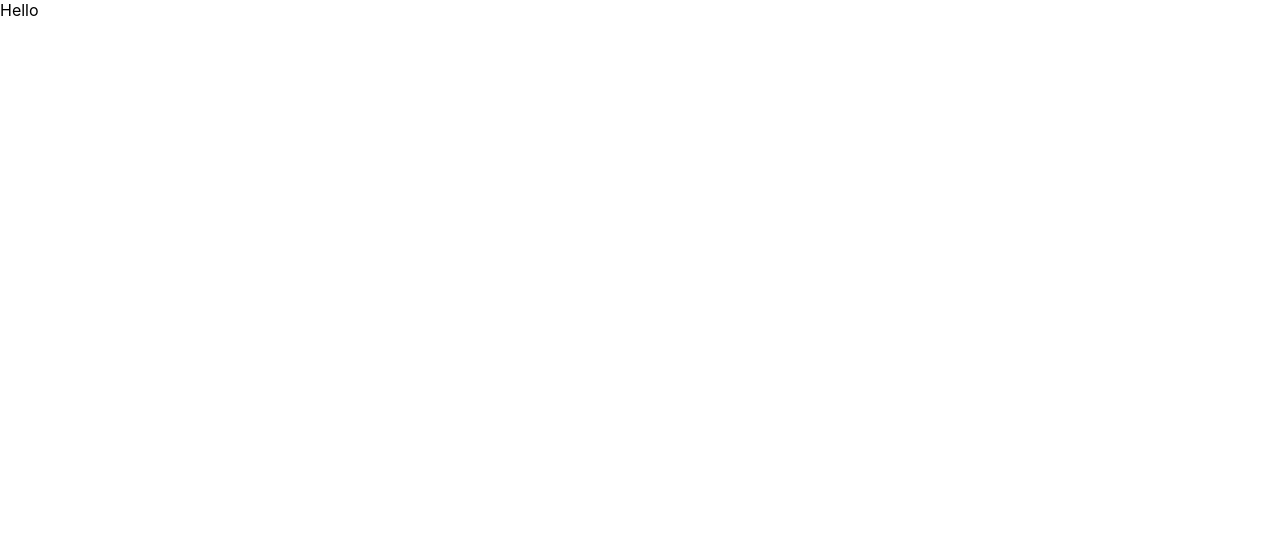
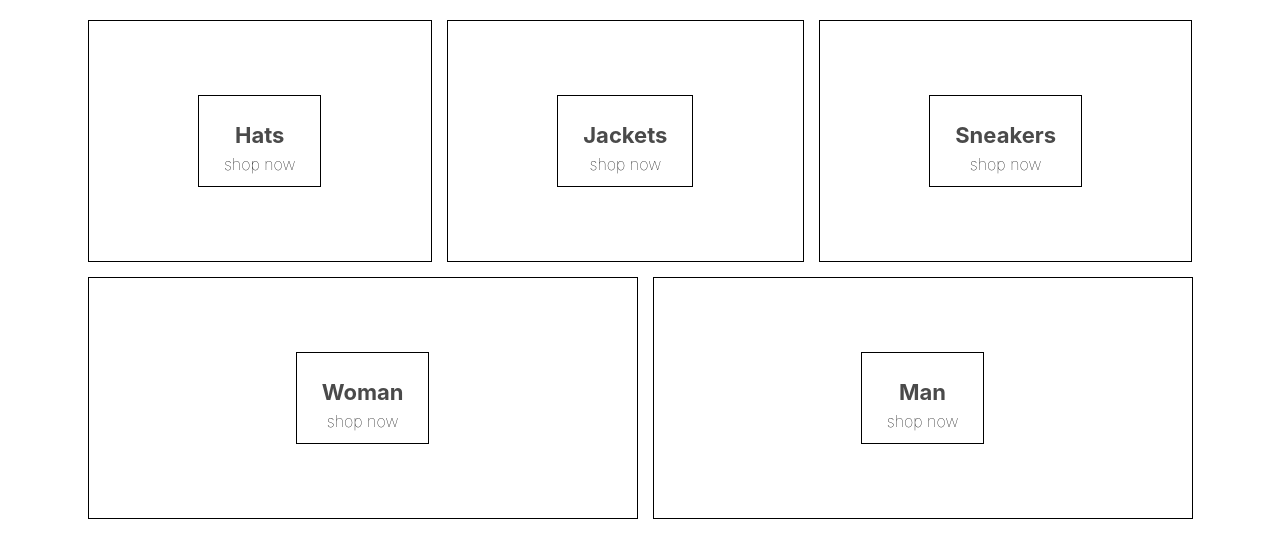
Before and after one commit to sagasu/clothing-shop, a React (Create React App) app in the folder clothing/: page / in a window 1280 px wide. Shown: the top 558 px of the page. Built offline with nearby package versions, Linux system fonts and the light colour scheme.

Commit message:
adding homepage compoenent structure and scss styles support.

```diff
--- a/clothing/package.json
+++ b/clothing/package.json
@@ -6,6 +6,7 @@
     "@testing-library/jest-dom": "^4.2.4",
     "@testing-library/react": "^9.3.2",
     "@testing-library/user-event": "^7.1.2",
+    "node-sass": "^4.14.1",
     "react": "^16.13.1",
     "react-dom": "^16.13.1",
     "react-scripts": "3.4.1"
--- a/clothing/src/App.js
+++ b/clothing/src/App.js
@@ -1,10 +1,11 @@
 import React from 'react';
 import './App.css';
+import { HomePage } from './homepage.component';
 
 function App() {
   return (
     <div>
-      Hello
+      <HomePage></HomePage>
     </div>
   );
 }
--- a/clothing/src/homepage.component.jsx
+++ b/clothing/src/homepage.component.jsx
@@ -1,8 +1,43 @@
 import React from 'react'
+import './homepage.styles.scss'
 
 export const HomePage = () => (
     <div className="homepage">
-        <div className="directory-menu"></div>
-        <div className="menu-item"></div>
+        <div className="directory-menu">
+            <div className="menu-item">
+                <div className="content">
+                    <h1 className="title">Hats</h1>
+                    <span className="subtitle">shop now</span>
+                </div>
+            </div>
+
+            <div className="menu-item">
+                <div className="content">
+                    <h1 className="title">Jackets</h1>
+                    <span className="subtitle">shop now</span>
+                </div>
+            </div>
+
+            <div className="menu-item">
+                <div className="content">
+                    <h1 className="title">Sneakers</h1>
+                    <span className="subtitle">shop now</span>
+                </div>
+            </div>
+
+            <div className="menu-item">
+                <div className="content">
+                    <h1 className="title">Woman</h1>
+                    <span className="subtitle">shop now</span>
+                </div>
+            </div>
+
+            <div className="menu-item">
+                <div className="content">
+                    <h1 className="title">Man</h1>
+                    <span className="subtitle">shop now</span>
+                </div>
+            </div>
+        </div>
     </div>
 );
--- /dev/null
+++ b/clothing/src/homepage.styles.scss
@@ -0,0 +1,54 @@
+.homepage {
+  display: flex;
+  flex-direction: column;
+  align-items: center;
+  padding: 20px 80px;
+}
+
+.directory-menu {
+  width: 100%;
+  display: flex;
+  flex-wrap: wrap;
+  justify-content: space-between;
+}
+
+.menu-item {
+  min-width: 30%;
+  height: 240px;
+  flex: 1 1 auto;
+  display: flex;
+  align-items: center;
+  justify-content: center;
+  border: 1px solid black;
+  margin: 0 7.5px 15px;
+
+  &:first-child {
+    margin-right: 7.5px;
+  }
+
+  &:last-child {
+    margin-left: 7.5px;
+  }
+
+  .content {
+    height: 90px;
+    padding: 0 25px;
+    display: flex;
+    flex-direction: column;
+    align-items: center;
+    justify-content: center;
+    border: 1px solid black;
+
+    .title {
+      font-weight: bold;
+      margin-bottom: 6px;
+      font-size: 22px;
+      color: #4a4a4a;
+    }
+
+    .subtitle {
+      font-weight: lighter;
+      font-size: 16px;
+    }
+  }
+}
--- a/clothing/src/index.js
+++ b/clothing/src/index.js
@@ -2,7 +2,6 @@
 import ReactDOM from 'react-dom';
 import './index.css';
 import App from './App';
-import * as serviceWorker from './serviceWorker';
 
 ReactDOM.render(
   <React.StrictMode>
```
Also changed, not shown: 1 other file (tests, documents, lock files or other folders).
